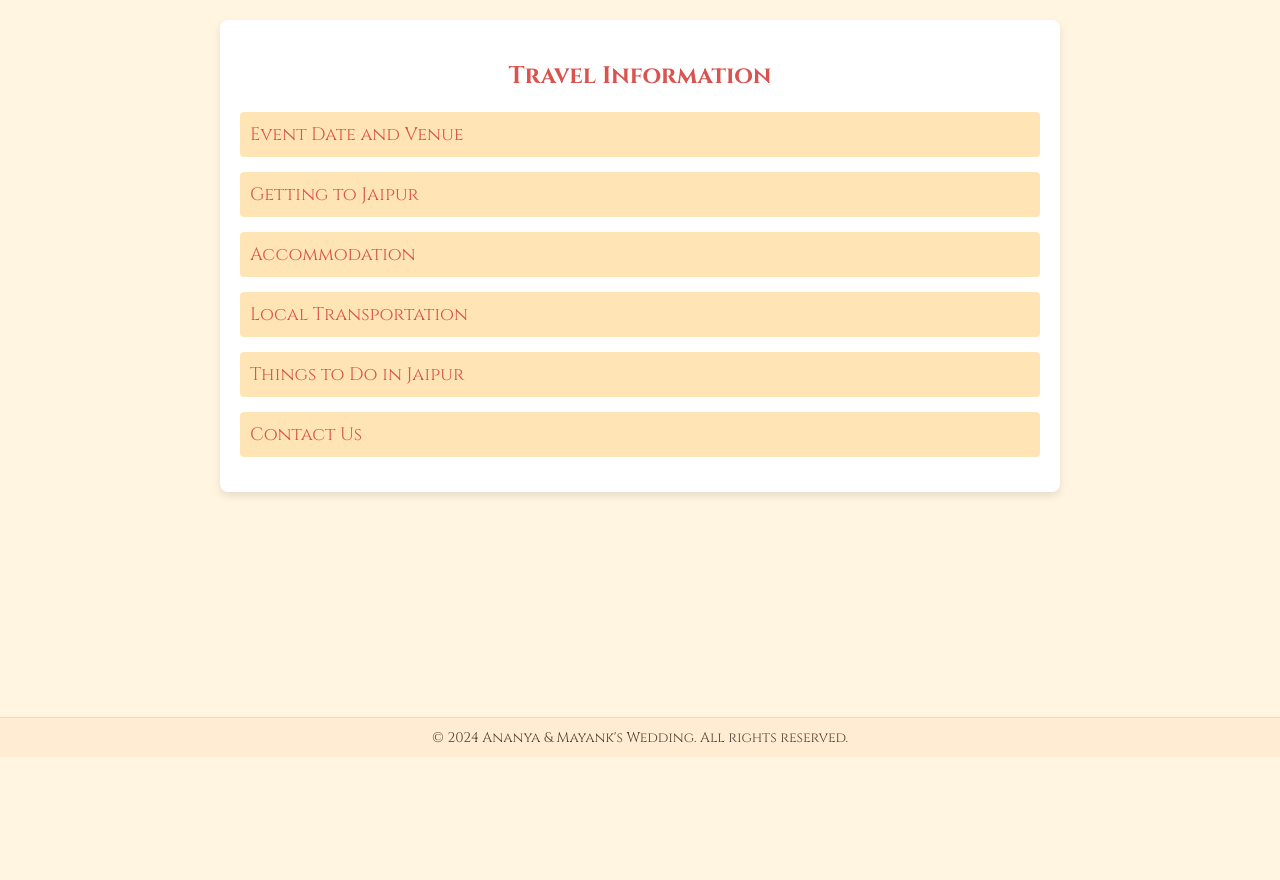
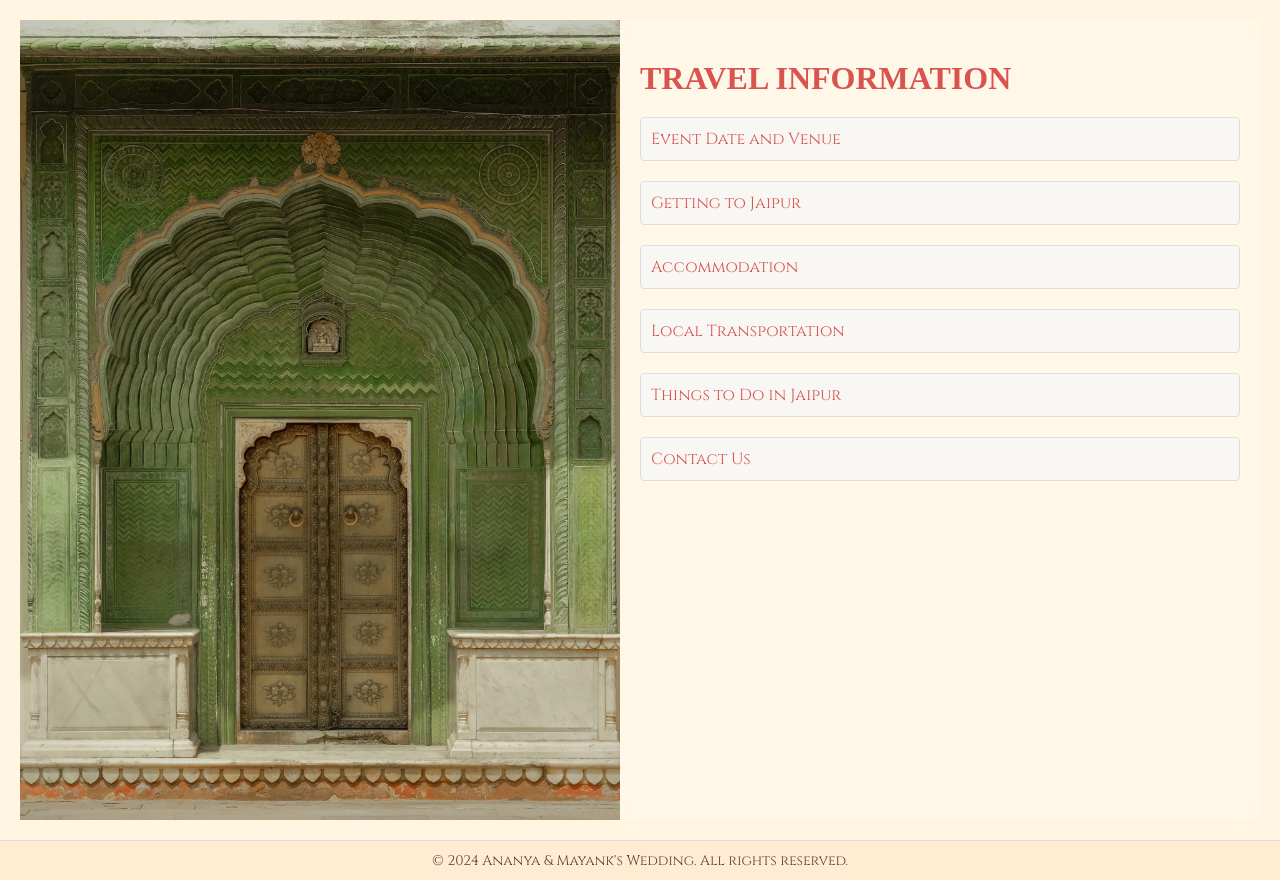
Before and after one commit to mayank26saxena/wedding-website, a Flask app: page /travel in a window 1280 px wide. Shown: the part 43-923 px from the top of the page. Before the commit the page ends 800 px from the top, so only its background shows below. Run offline with Flask 2, Linux system fonts and the light colour scheme.

Commit message:
Add slideshow on left and questions on right for travel page

```diff
--- a/templates/travel.html
+++ b/templates/travel.html
@@ -3,8 +3,106 @@
 {% block title %}Ananya & Mayank | Travel{% endblock %}
 
 {% block content %}
-<div class="travel-container">
-    <h2>Travel Information</h2>
+<style>
+    .travel-page-container {
+        display: flex;
+        width: 100%;
+        height: 100vh; /* Ensure the container takes up the full viewport height */
+        overflow: hidden;
+        align-items: stretch; /* Make sure child items stretch to the same height */
+    }
+    .slideshow-container {
+        flex: 1;
+        position: relative;
+        max-width: 50%;
+        overflow: hidden;
+        display: flex;
+        align-items: flex-start; /* Align items to the top */
+    }
+    .slideshow-container img {
+        width: 100%;
+        height: 100%; /* Ensure the image covers the full height of the container */
+        object-fit: cover; /* Cover the container while maintaining aspect ratio */
+        transition: opacity 2s ease-in-out; /* Slower fade transition */
+    }
+    .slide {
+        display: none;
+        opacity: 0; /* Start slides as invisible */
+    }
+    .active-slide {
+        display: block;
+        opacity: 1; /* Fade in active slide */
+    }
+    .travel-content {
+        flex: 1;
+        max-width: 50%;
+        height: 100%; /* Ensure the container takes up the full height of the parent */
+        padding: 20px; /* Adjusted padding */
+        display: flex;
+        flex-direction: column;
+        align-items: flex-start; /* Ensure content starts at the top */
+        background-color: rgba(255, 255, 255, 0.2); /* White with 20% opacity */
+        backdrop-filter: blur(10px); /* Optional: adds a blur effect behind the text */
+        color: #333; /* Text color */
+        overflow-y: auto; /* Enable vertical scrolling */
+    }
+    .travel-content h2 {
+        font-size: 2em;
+        margin-bottom: 20px;
+        width: 100%; /* Ensure the heading covers the full width */
+        color: #d9534f; /* Updated color */
+        font-family: 'Your-Font-Family'; /* Replace with your actual font-family */
+        text-transform: uppercase; /* Example text transformation */
+        text-align: left; /* Left align the heading */
+        margin: 0; /* Remove default margin */
+        padding: 20px 0; /* Add padding to the heading */
+    }
+    .travel-item {
+        margin-bottom: 20px;
+        width: 100%; /* Ensure each travel item covers the full width */
+    }
+    .travel-question {
+        background-color: rgba(247, 247, 247, 0.8); /* Light background with transparency */
+        border: 1px solid #ddd;
+        cursor: pointer;
+        padding: 10px;
+        width: 100%; /* Ensure the question box covers the full width */
+        text-align: left;
+        font-size: 16px;
+        box-sizing: border-box; /* Include padding and border in the element's total width */
+    }
+    .travel-answer {
+        display: none;
+        padding: 10px;
+        border: 1px solid #ddd;
+        border-top: none;
+        background-color: rgba(255, 255, 255, 0.8); /* Background color for answer section */
+        width: 100%; /* Ensure the answer box covers the full width */
+        box-sizing: border-box; /* Include padding and border in the element's total width */
+    }
+    .travel-answer.active {
+        display: block;
+    }
+    @media (max-width: 767px) {
+        .travel-page-container {
+            flex-direction: column;
+        }
+        .slideshow-container, .travel-content {
+            max-width: 100%;
+            height: auto; /* Adjust height for mobile view */
+        }
+    }
+</style>
+
+<div class="travel-page-container">
+    <div class="slideshow-container">
+        <img class="slide active-slide" src="static/images/travel/travel-1.jpg" alt="Jaipur Image 1">
+        <img class="slide" src="static/images/travel/travel-2.jpg" alt="Jaipur Image 2">
+        <img class="slide" src="static/images/travel/travel-3.jpg" alt="Jaipur Image 3">
+        <img class="slide" src="static/images/travel/travel-4.jpg" alt="Jaipur Image 4">
+    </div>
+    <div class="travel-content">
+        <h2 class="page-heading">Travel Information</h2>
         <div class="travel-item">
             <button class="travel-question">Event Date and Venue</button>
             <div class="travel-answer">
@@ -63,4 +161,34 @@
             </div>
         </div>
     </div>
+</div>
+
+<script>
+    // JavaScript for the slideshow
+    let slideIndex = 0;
+    const slides = document.getElementsByClassName('slide');
+    const totalSlides = slides.length;
+
+    function showSlides() {
+        for (let i = 0; i < totalSlides; i++) {
+            slides[i].classList.remove('active-slide');
+        }
+        slideIndex++;
+        if (slideIndex > totalSlides) {
+            slideIndex = 1;
+        }
+        slides[slideIndex - 1].classList.add('active-slide');
+        setTimeout(showSlides, 5000); // Change image every 5 seconds
+    }
+    showSlides();
+
+    // JavaScript for the FAQ toggle
+    const questions = document.getElementsByClassName('travel-question');
+    for (let i = 0; i < questions.length; i++) {
+        questions[i].addEventListener('click', function() {
+            const answer = this.nextElementSibling;
+            answer.classList.toggle('active');
+        });
+    }
+</script>
 {% endblock %}
```
Also changed, not shown: static/images/travel/travel-1.jpg, static/images/travel/travel-2.jpg (added), static/images/travel/travel-3.jpg (added), static/images/travel/travel-4.jpg (added). Lines whose indentation alone changed are shown as unchanged.
